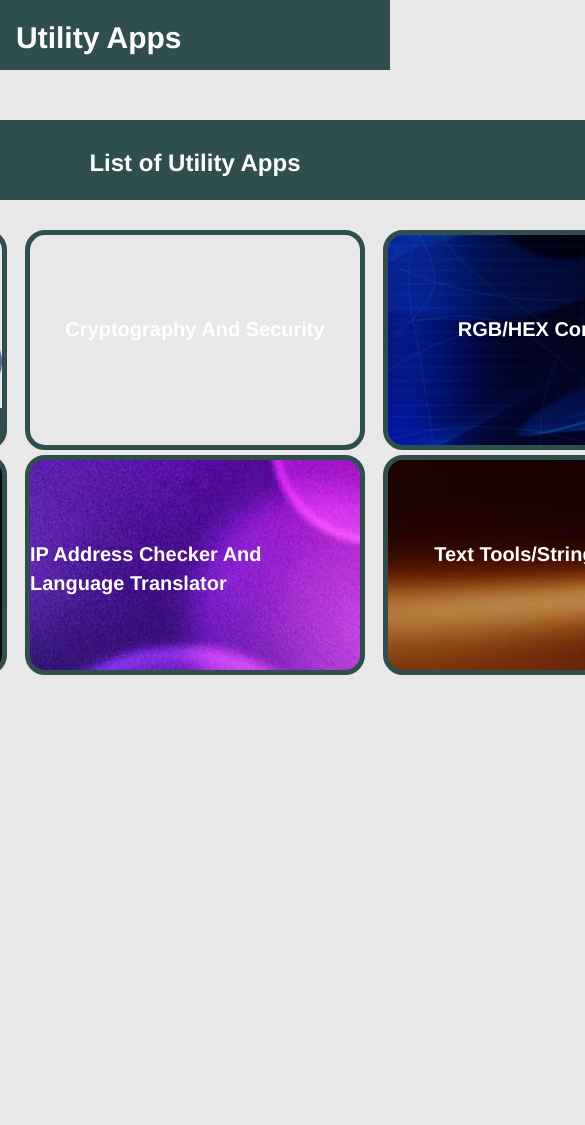
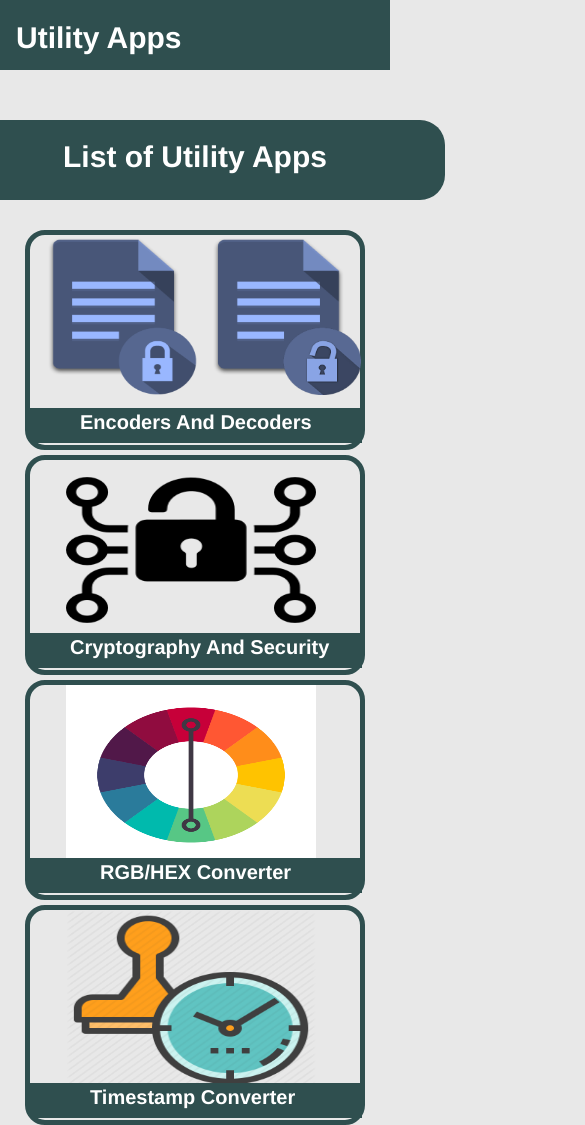
Before and after one commit to pkanwar/utility-apps-main, a plain HTML site: page index.html in a window 390 px wide. Shown: the top 1125 px of the page, 585 px wide, since content can reach past the window. Before the commit the page ends 844 px from the top, so only its background shows below. Drawn offline with nearby package versions, Linux system fonts and the light colour scheme; a script that the page names is missing.

Commit message:
made the site responsive

```diff
--- a/css/styles.css
+++ b/css/styles.css
@@ -61,12 +61,40 @@ body {
   height: 470px;
   width: 1100px;
   display: grid;
-  grid-template-rows: 1fr 1fr 1fr;
+  grid-template-rows: 1fr 1fr;
   grid-template-columns: 1fr 1fr 1fr;
   justify-items: center;
   align-items: center;
   grid-gap: 5px;
   margin-top: 30px;
+}
+
+@media screen and (max-width: 1072px) {
+  .container .utility-grid {
+    height: 700px;
+    width: 760px;
+    display: grid;
+    grid-template-rows: 1fr 1fr 1fr 1fr;
+    grid-template-columns: 1fr 1fr;
+    justify-items: center;
+    align-items: center;
+    grid-gap: 5px;
+    margin-top: 30px;
+  }
+}
+
+@media screen and (max-width: 730px) {
+  .container .utility-grid {
+    height: 1200px;
+    width: 420px;
+    display: grid;
+    grid-template-rows: 1fr 1fr 1fr 1fr 1fr 1fr;
+    grid-template-columns: 1fr;
+    justify-items: center;
+    align-items: center;
+    grid-gap: 5px;
+    margin-top: 30px;
+  }
 }
 
 .container .utility-grid .item {
@@ -92,12 +120,38 @@ body {
   background-color: #2F4F4F
 }
 
+@media screen and (max-width: 1072px) {
+  .container .home {
+    display: flex;
+    flex-direction: row;
+    justify-content: center;
+    height: 80px;
+    width: 760px;
+    border-radius: 25px;
+    background-color: #2F4F4F
+  }
+}
+
+@media screen and (max-width: 730px) {
+  .container .home {
+    display: flex;
+    flex-direction: row;
+    justify-content: center;
+    height: 80px;
+    width: 500px;
+    border-radius: 25px;
+    background-color: #2F4F4F
+  }
+}
+
 .container .home .title {
   color: white;
   font-family: 'Poppins' sans-serif;
   font-weight: 600;
-  margin-top: 30px;
+  font-size: 30px;
+  margin-top: 20px;
 }
+
 
 .subitem1 {
   height: 170px;
@@ -112,7 +166,7 @@ body {
 
 .subitem2 {
   height: 35px;
-  width: 330px;
+  width: 332px;
   background-color: #2F4F4F;
   padding-left: 0px;
 }
@@ -131,97 +185,114 @@ body {
 }
 
 #item1:hover {
-    border: 6px solid #006400;
+  border: 6px solid #002244;
 }
 
 #item2 {
-    background-image: url(../images/item2.jpg);
-  color: white;
   border-radius: 20px;
-
 }
 #item2 a{
     color: white;
-    margin-top: 80px;
+    margin-left: 40px;
     font-size: 20px;
     font-weight: 700;
     text-decoration: none;
 }
 
 #item2:hover {
-    border: 8px solid #20afdf;
+  border: 6px solid #002244;
 }
 
+#item2 img{
+  height: 180px;
+  width: 250px;
+  margin-left: 35px;
+}
 
 #item3 {
-    background-image: url(../images/item3.jpg);
-  color: white;
   border-radius: 20px;
+}
 
+#item3 img{
+  height: 180px;
+  width: 250px;
+  margin-left: 35px;
 }
+
 #item3 a{
   color: white;
-    margin-top: 80px;
+  margin-left: 70px;
   font-size: 20px;
   font-weight: 700;
   text-decoration: none;
 }
 
 #item3:hover {
-    border: 8px solid #20afdf;
+  border: 6px solid #002244;
 }
 
 #item4 {
-    background-image: url(../images/item4.jpg);
-  color: white;
   border-radius: 20px;
 
 }
 #item4 a{
   color: white;
-    margin-top: 80px;
+  margin-left: 60px;
   font-size: 20px;
   font-weight: 700;
   text-decoration: none;
 }
 
-#item4:hover {
-    border: 8px solid #20afdf;
+#item4 img{
+  height: 180px;
+  width: 250px;
+  margin-left: 35px;
 }
 
+#item4:hover {
+  border: 6px solid #002244;
+}
 
 #item5 {
-    background-image: url(../images/item5.jpg);
-  color: white;
   border-radius: 20px;
 
 }
 #item5 a{
   color: white;
-    margin-top: 80px;
+  margin-left: 20px;
   font-size: 20px;
   font-weight: 700;
   text-decoration: none;
 }
 
+#item5 img{
+  height: 180px;
+  width: 250px;
+  margin-left: 35px;
+}
+
 #item5:hover {
-    border: 8px solid #20afdf;
+  border: 6px solid #002244;
 }
 
 #item6 {
-    background-image: url(../images/item6.jpg);
-  color: white;
   border-radius: 20px;
 
 }
 #item6 a{
   color: white;
-    margin-top: 80px;
+  margin-left: 40px;
   font-size: 20px;
   font-weight: 700;
   text-decoration: none;
 }
 
+#item6 img{
+  height: 180px;
+  width: 250px;
+  margin-left: 35px;
+}
+
 #item6:hover {
-    border: 8px solid #20afdf;
+  border: 6px solid #002244;
 }
--- a/index.html
+++ b/index.html
@@ -30,11 +30,26 @@
                 <div class="subitem1" ><img src='../images/Encryption.png' /></div>
                 <div class="subitem2" ><a href="https://encoder-decoder-utility.netlify.app/" target="_blank" >Encoders And Decoders</a></div>
             </div>
-            <div class="item" id="item4" ><a href="https://cryptography-security-app.netlify.app/">Cryptography And Security</a></div>
-            <div class="item" id="item2" ><a href="https://rgb-hex-convert.netlify.app/" target="_blank" >RGB/HEX Converter</a></div>
-            <div class="item" id="item3" ><a href="https://timestamp-converter.netlify.app/" target="_blank" >Timestamp Converter And Stopwatch</a></div>
-            <div class="item" id="item5" ><a href="https://ip-checker-and-language-translator.netlify.app/" target="_blank" >IP Address Checker And Language Translator</a></div>
-            <div class="item" id="item6" ><a href="https://string-utility-pk.netlify.app/" target="_blank" >Text Tools/String Utilities</a></div>
+            <div class="item" id="item2" >
+                <div class="subitem1" ><img src='../images/crypto.png' /></div>
+                <div class="subitem2" ><a href="https://cryptography-security-app.netlify.app/" target="_blank" >Cryptography And Security</a></div>
+            </div>
+            <div class="item" id="item3" >
+                <div class="subitem1" ><img src='../images/rgb-hex.png' /></div>
+                <div class="subitem2" ><a href="https://rgb-hex-convert.netlify.app/" target="_blank" >RGB/HEX Converter</a></div>
+            </div>
+            <div class="item" id="item4" >
+                <div class="subitem1" ><img src='../images/timestamp.png' /></div>
+                <div class="subitem2" id="timestamp-converter-title" ><a href="https://timestamp-converter.netlify.app/" target="_blank" >Timestamp Converter</a></div>
+            </div>
+            <div class="item" id="item5" >
+                <div class="subitem1" ><img src='../images/ip.jpg' /></div>
+                <div class="subitem2" id="ip-checker-title" ><a href="https://ip-checker-and-language-translator.netlify.app/" target="_blank" >IP Address and Language App</a></div>
+            </div>
+            <div class="item" id="item6" >
+                <div class="subitem1" ><img src='../images/string.png' /></div>
+                <div class="subitem2" ><a href="https://string-utility-pk.netlify.app/" target="_blank" >Text Tools/String Utilities</a></div>
+            </div>
         </div>
     </div>
 
```
Also changed, not shown: images/crypto.png (added), images/ip.jpg. Lines whose indentation alone changed are shown as unchanged.
